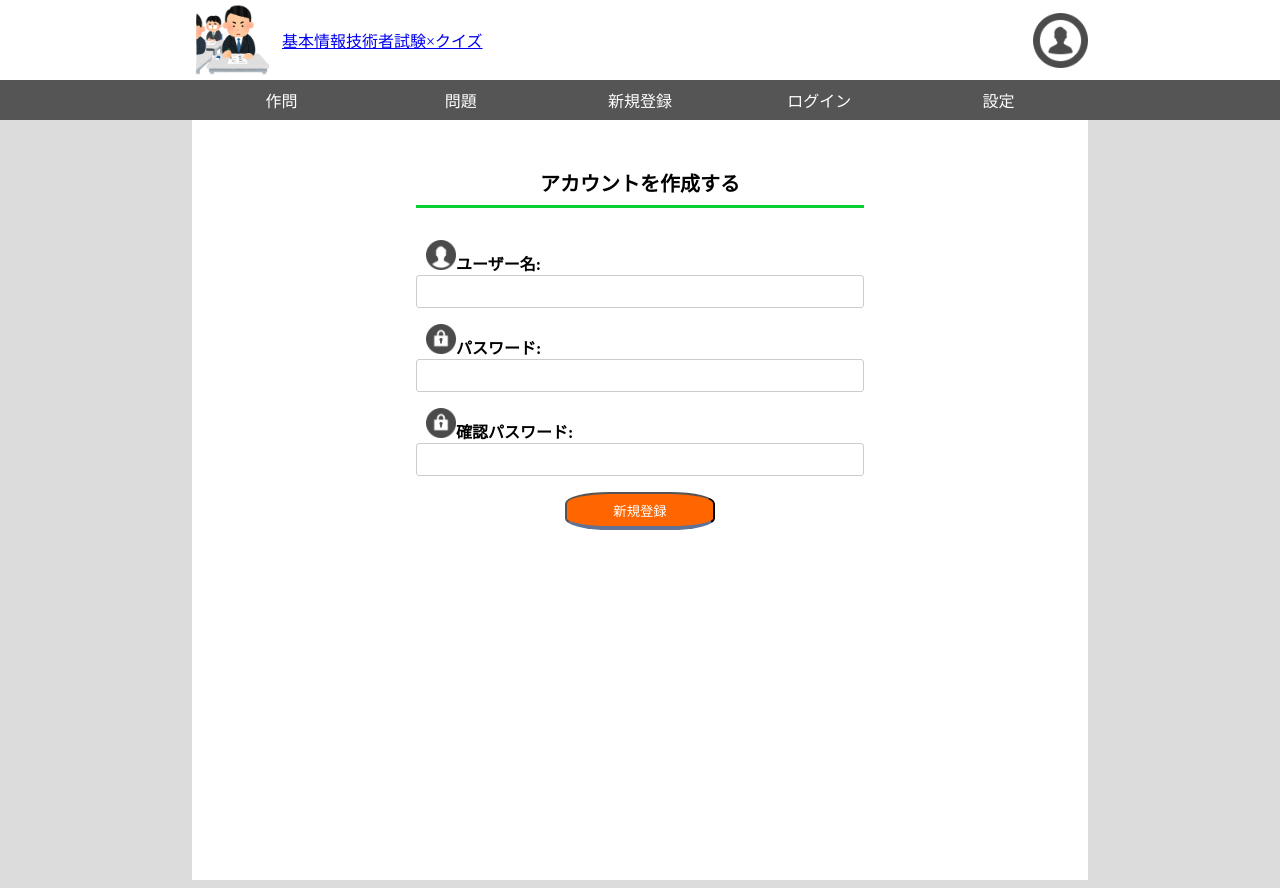
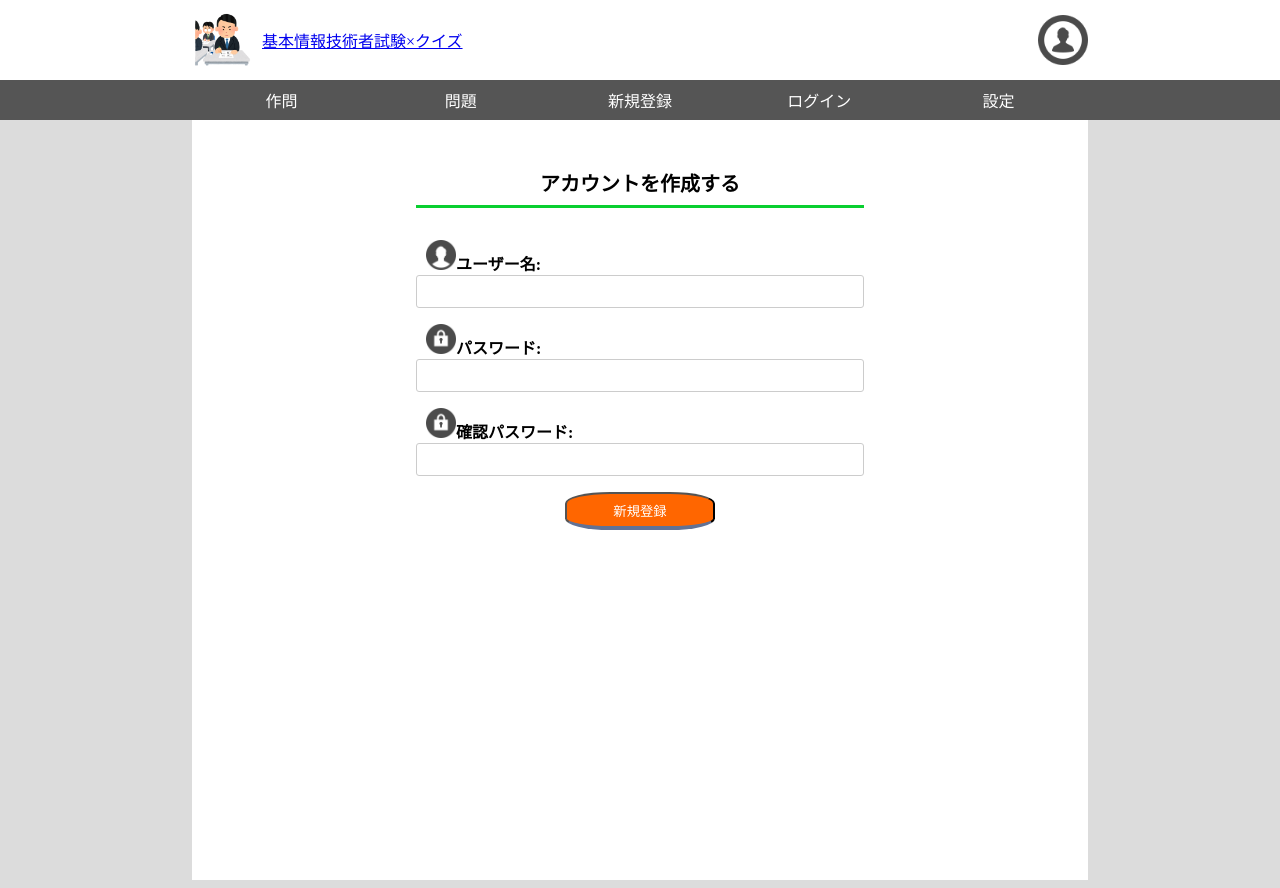
Before and after one commit to yuatomo/-------------, a PHP site: page /createAccount/index.html in a window 1280 px wide. Run offline with PHP 8.4, Linux system fonts and the light colour scheme.

Commit message:
index.htmlのアイコンのサイズを変更

```diff
--- a/css/navigation.css
+++ b/css/navigation.css
@@ -32,12 +32,12 @@ header{
 
 /*共通部分のロゴを小さくする*/
 .logo {
-    width: 80px;
+    width: 60px;
     height: auto;
 }
 
 .icon {
-    width: 55px;
+    width: 50px;
     height: auto;
 }
 
```
